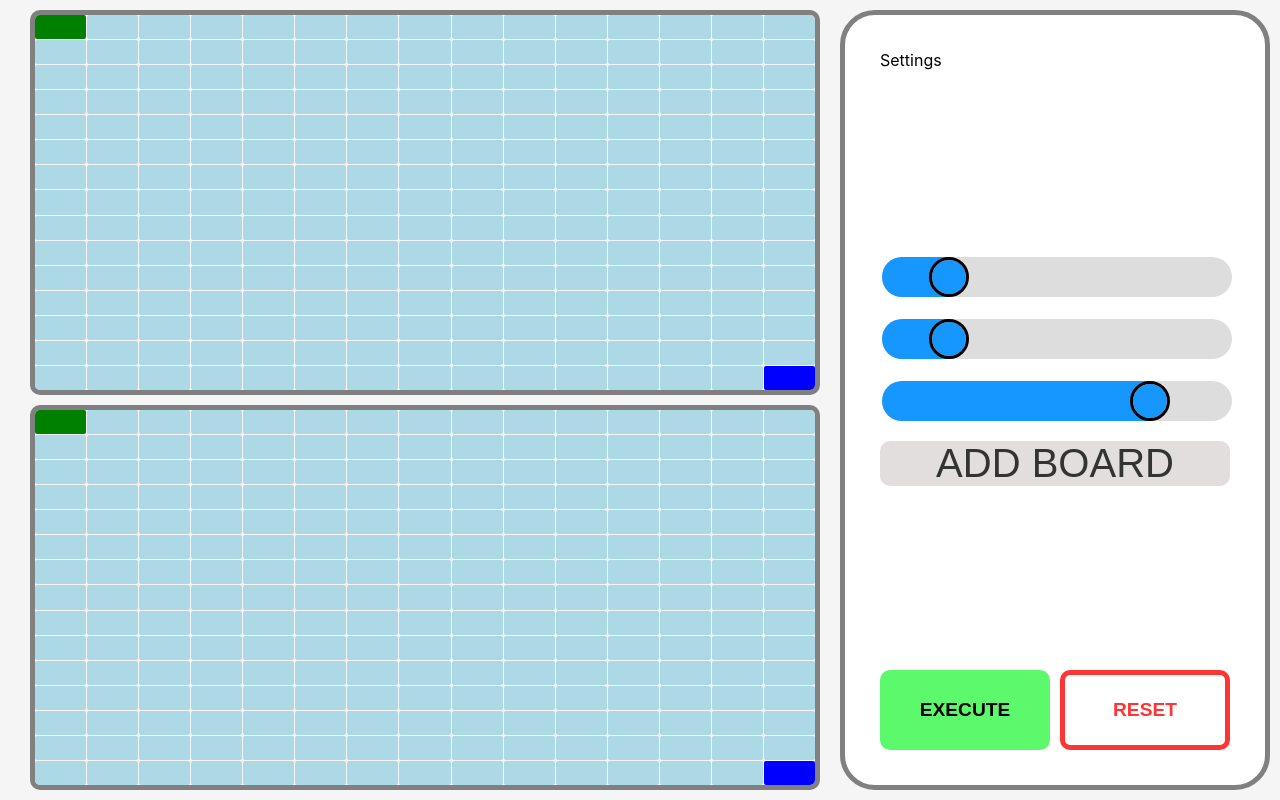
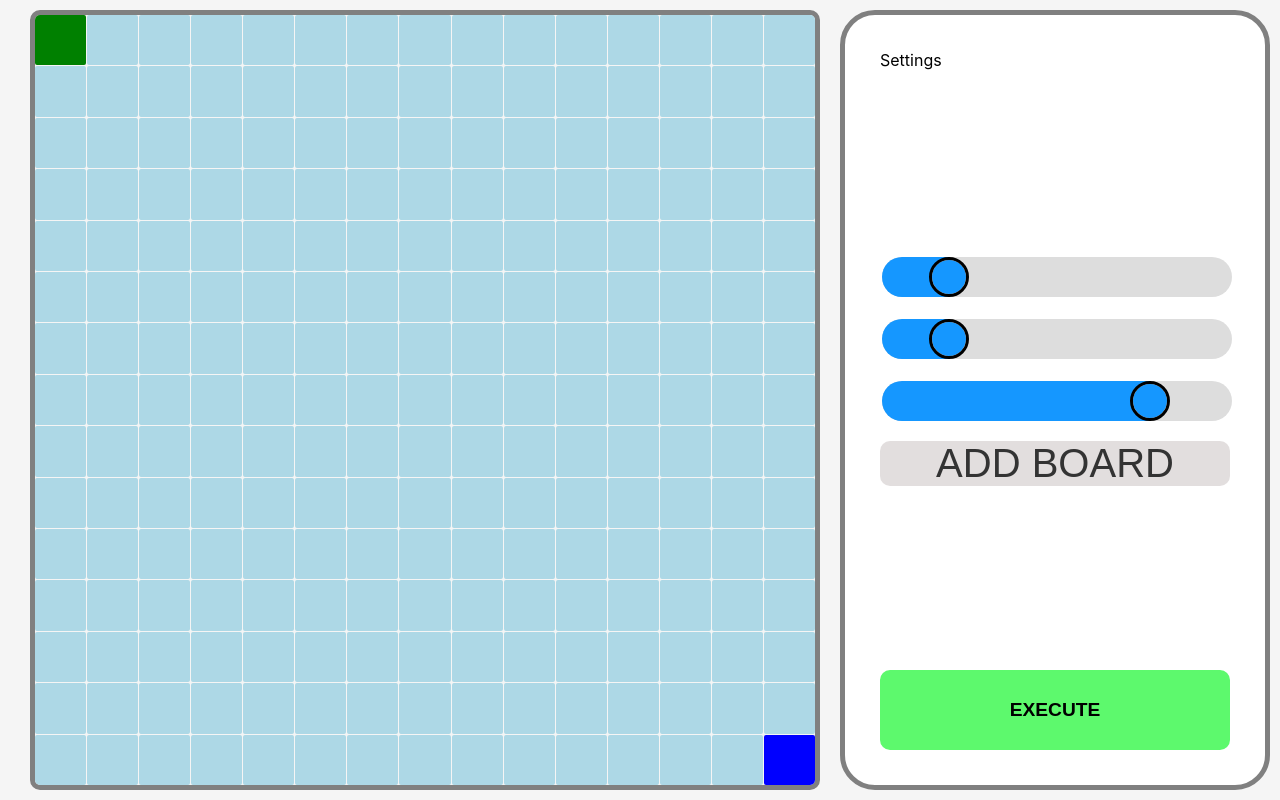
Before and after one commit to NenkoPakov/AlgorithmsVisualizer, a React (Create React App) app: page / in a window 1280 px wide. Built offline with nearby package versions, Linux system fonts and the light colour scheme.

Commit message:
Fixed some issues

```diff
--- a/src/components/Actions.tsx
+++ b/src/components/Actions.tsx
@@ -17,12 +17,34 @@ function Actions({ delayFunc }: any) {
     const boardContext = useBoardContext();
     const boardUpdateContext = useBoardUpdateContext();
 
+    const stepFurther = async () => {
+        Object.keys(boardContext.boards).forEach(key => {
+            boardUpdateContext.dispatch({ type: ActionTypes.STEP_FURTHER, payload: key });
+        })
+    };
+
+    const stepBack = async () => {
+        Object.keys(boardContext.boards).forEach(key => {
+            boardUpdateContext.dispatch({ type: ActionTypes.STEP_BACK, payload: key });
+        })
+    };
+
+    const resetFunc = async () => {
+        //stop the while loop in startAnimation method
+        boardUpdateContext.handleExecutionCancellation(true);
+        boardUpdateContext.dispatch({ type: ActionTypes.RESET });
+        //set isInExecution = false to show the default buttons for start
+        boardUpdateContext.handleExecutionCancellation(false);
+    };
+
     const startAnimation = async () => {
         boardUpdateContext.handleExecutionCancellation(false);
         boardUpdateContext.dispatch({ type: ActionTypes.START_EXECUTION })
 
         while (!boardContext.isExecutionCancelled.current) {
-            boardUpdateContext.dispatch({ type: ActionTypes.STEP_FURTHER });
+            Object.keys(boardContext.boards).forEach(key => {
+                boardUpdateContext.dispatch({ type: ActionTypes.STEP_FURTHER, payload: key });
+            })
 
             await delayFunc();
         }
@@ -35,8 +57,9 @@ function Actions({ delayFunc }: any) {
             {boardContext.isExecutionCancelled.current
                 ? <>
                     <Button key='continue' text='continue' handleClickFunc={() => startAnimation()} isForStart={true} >Continue</Button>
-                    <Button key='continue' text='next' handleClickFunc={() => boardUpdateContext.dispatch({ type: ActionTypes.STEP_FURTHER })} isForStart={true} >Next</Button>
-                    <Button key='continue' text='prev' handleClickFunc={() => boardUpdateContext.dispatch({ type: ActionTypes.STEP_BACK })} isForStart={true} >Previous</Button>
+                    <Button key='continue' text='next' handleClickFunc={() => stepFurther()} isForStart={true} >Next</Button>
+                    <Button key='continue' text='prev' handleClickFunc={() => stepBack()} isForStart={true} >Previous</Button>
+                    <Button key='reset' text='reset' handleClickFunc={() => resetFunc()} isForStart={false} >Reset</Button>
                 </>
                 : !boardContext.isInExecution
                     ? <>
@@ -44,9 +67,10 @@ function Actions({ delayFunc }: any) {
                     </>
                     : <>
                         <Button key='pause' text='pause' handleClickFunc={() => boardUpdateContext.handleExecutionCancellation(true)} isForStart={false} >Pause</Button>
+                        <Button key='reset' text='reset' handleClickFunc={() => resetFunc()} isForStart={false} >Reset</Button>
                     </>
             }
-            <Button key='reset' text='reset' handleClickFunc={() => {boardUpdateContext.handleExecutionCancellation(false), boardUpdateContext.dispatch({ type: ActionTypes.RESET })}} isForStart={false} >Reset</Button>
+            {/* <Button key='reset' text='reset' handleClickFunc={() => { boardUpdateContext.handleExecutionCancellation(true), boardUpdateContext.dispatch({ type: ActionTypes.RESET }) }} isForStart={false} >Reset</Button> */}
         </ButtonWrapper>
     )
 }
--- a/src/components/BoardContext.tsx
+++ b/src/components/BoardContext.tsx
@@ -1,17 +1,18 @@
 import React, { useContext, useRef } from 'react'
-import breadthFirstSearch from '../services/breadthFirstSearch';
-import greedyBestFirstSearch from '../services/greedyBestFirstSearch';
+import { Algorithms } from '../services/common';
 
 const BoardContext = React.createContext<any>('');
 const BoardUpdateContext = React.createContext<any>('');
+
+interface BoardsIteration {
+    [name: string]: number
+}
 
 interface State {
     isDrawingWallAction: boolean,
     isUnmarkWallAction: boolean,
     isInExecution: boolean,
-    boardsIterationIndex: number[],
-    boardsAlgorithm:Function[],
-    iteration: number,
+    boards: BoardsIteration,
 }
 
 export const ActionTypes = {
@@ -32,15 +33,13 @@ function reducer(state: State, action: any) {
     switch (action.type) {
 
         case ActionTypes.ADD_BOARD:
-            const boardAlgorithmFunc = action.payload;
-            state.boardsAlgorithm.push(boardAlgorithmFunc);
-            state.boardsIterationIndex.push(-1);
+            const addBoardKey = action.payload as keyof typeof Algorithms;
+            state.boards[addBoardKey] = 0;
             return { ...state };
 
         case ActionTypes.REMOVE_BOARD:
-            const boardIndex = action.payload;
-            state.boardsAlgorithm.splice(boardIndex, 1);
-            state.boardsIterationIndex.splice(boardIndex, 1);
+            const removeBoardKey = action.payload as keyof typeof Algorithms;
+            delete state.boards[removeBoardKey];
             return { ...state };
 
         case ActionTypes.START_DRAWING_WALL_ACTION:
@@ -62,13 +61,16 @@ function reducer(state: State, action: any) {
             return { ...state, isInExecution: false };
 
         case ActionTypes.STEP_FURTHER:
-            return { ...state, iteration: ++state.iteration };
+            const stepFurtherBoardKey = action.payload as keyof typeof Algorithms;
+            return { ...state, iteration: ++state.boards[stepFurtherBoardKey] };
 
         case ActionTypes.STEP_BACK:
-            return { ...state, iteration: --state.iteration };
+            const stepBackBoardKey = action.payload as keyof typeof Algorithms;
+            return { ...state, iteration: --state.boards[stepBackBoardKey] };
 
         case ActionTypes.RESET:
-            return { ...state, isInExecution: false, iteration: -1 };
+            Object.keys(state.boards).map(key => state.boards[key] = -1);
+            return { ...state, isInExecution: false };
 
         default:
             return state;
@@ -88,9 +90,10 @@ function BoardProvider({ children }: any) {
         isDrawingWallAction: false,
         isUnmarkWallAction: false,
         isInExecution: false,
-        boardsAlgorithm: [breadthFirstSearch, greedyBestFirstSearch],
-        boardsIterationIndex: [-1, -1],
-        iteration: -1
+        boards: {
+            'BFS': 0,
+            // 'Greedy Best FS': -1,
+        },
     };
 
     const [state, dispatch] = React.useReducer(reducer, initState);
@@ -102,7 +105,7 @@ function BoardProvider({ children }: any) {
     }
 
     return (
-        <BoardContext.Provider value={{ ...state, isExecutionCancelled: isExecutionCancelled.current }}>
+        <BoardContext.Provider value={{ ...state, isExecutionCancelled }}>
             <BoardUpdateContext.Provider value={{ dispatch, handleExecutionCancellation }}>
                 {children}
             </BoardUpdateContext.Provider>
--- a/src/components/BoardManager.tsx
+++ b/src/components/BoardManager.tsx
@@ -282,17 +282,7 @@ function BoardManager() {
     return (
         <>
             <BoardContainer>
-                {/* <Board
-              boardRows={state.boardRows}
-              boardCols={state.boardCols}
-              wallNodes={state.wallNodes}
-              startNode={state.startNode}
-              finishNode={state.finishNode}
-              recentlyVisitedNodes={[]}
-              algorithmFunc={breadthFirstSearch}
-              delayFunc={delayFunc}
-            parentDispatch={dispatch}/> */}
-                {boardContext.boardsAlgorithm.map((algorithm: Function) =>
+                {Object.keys(boardContext.boards).map((key :string) =>
                     <Board
                         boardRows={state.boardRows}
                         boardCols={state.boardCols}
@@ -300,7 +290,7 @@ function BoardManager() {
                         startNode={state.startNode}
                         finishNode={state.finishNode}
                         recentlyVisitedNodes={[]}
-                        algorithmFunc={algorithm}
+                        algorithmKey={key as keyof typeof Algorithms}
                         delayFunc={delayFunc}
                         parentDispatch={dispatch}
                     />
@@ -320,7 +310,7 @@ function BoardManager() {
                         <ul>
                             {
                                 Object.keys(Algorithms).map((algorithm: string) =>
-                                    <li onClick={() => boardUpdateContext.dispatch({ type: ContextActionTypes.ADD_BOARD, payload: Algorithms[algorithm as keyof typeof Algorithms] })}>
+                                    <li onClick={() => boardUpdateContext.dispatch({ type: ContextActionTypes.ADD_BOARD, payload: algorithm })}>
                                         {algorithm}
                                     </li>)
                             }
--- a/src/interfaces/Board.interface.ts
+++ b/src/interfaces/Board.interface.ts
@@ -1,9 +1,10 @@
+import { Algorithms } from "../services/common"
 import { Node } from "./Cell.interface"
 
 export interface BoardProps {
     startNode:Node,
     finishNode:Node,
-    algorithmFunc: Function,
+    algorithmKey: keyof typeof Algorithms,
     delayFunc: Function,
     boardRows: number,
     boardCols: number,
--- a/src/services/greedyBestFirstSearch.tsx
+++ b/src/services/greedyBestFirstSearch.tsx
@@ -3,50 +3,56 @@ import { Node } from '../interfaces/Cell.interface';
 import { getValidNeighbors, areEqual, heuristic } from './common';
 
 
-function* greedyBestFirstSearch(wallMatrix: boolean[][], startNode: Node, finishNode: Node) {
-    // let tempMatrix: any = wallMatrix.map((row: boolean[], rowIndex: number) => row.map((isWall: boolean, colIndex: number) => {
-    //     return {
-    //         row: rowIndex,
-    //         col: colIndex,
-    //         isVisited: false,
-    //         //ensure finish node is not marked with true in wallNodes matrix
-    //         isWall: (finishNode.row == rowIndex && finishNode.col == colIndex ? false : isWall)
-    //     }
-    // }));
+const greedyBestFirstSearch = async (wallMatrix: boolean[][], startNode: Node, finishNode: Node) => {
+    let tempMatrix: any = wallMatrix.map((row: boolean[], rowIndex: number) => row.map((isWall: boolean, colIndex: number) => {
+        return {
+            row: rowIndex,
+            col: colIndex,
+            isVisited: false,
+            //ensure finish node is not marked with true in wallNodes matrix
+            isWall: (finishNode.row == rowIndex && finishNode.col == colIndex ? false : isWall)
+        }
+    }));
 
-    // const frontier: { node: Node, priority: number }[] = [];
-    // frontier.push({ node: startNode, priority: 0 });
+    const frontier: { node: Node, priority: number }[] = [];
+    frontier.push({ node: startNode, priority: 0 });
 
-    // const comeFrom: ComeFrom = {};
+    const comeFrom: ComeFrom[] = [];
 
-    // let isTargetFound = false;
-    // let iteration=0;
-    // comeFrom[`${startNode.row}-${startNode.col}`] = { parent: undefined, value: heuristic(startNode, finishNode), iteration };
+    let isTargetFound = false;
+    let iteration = 0;
 
-    // while (frontier.length && !isTargetFound) {
-    //     const currentNode: { node: Node, priority: number } = frontier.shift()!;
+    let obj: any = {};
+    comeFrom.push(obj);
+    obj[`${startNode.row}-${startNode.col}`] = { parent: undefined, value: heuristic(startNode, finishNode) };
 
-    //     tempMatrix[currentNode.node.row][currentNode.node.col].isVisited = true;
-    //     const graphNeighbors: Node[] = getValidNeighbors(tempMatrix, currentNode.node);
+    while (frontier.length && !isTargetFound) {
+        const currentNode: { node: Node, priority: number } = frontier.shift()!;
 
-    //     // const roundComeFrom: ComeFrom = {};
+        tempMatrix[currentNode.node.row][currentNode.node.col].isVisited = true;
+        const graphNeighbors: Node[] = getValidNeighbors(tempMatrix, currentNode.node);
 
-    //     graphNeighbors.forEach(neighbor => {
-    //         tempMatrix[neighbor.row][neighbor.col].isVisited = true;
+        iteration++;
+        comeFrom.push({});
 
-    //         const priority = heuristic(finishNode, neighbor);
-    //         frontier.push({ node: neighbor, priority });
-    //         comeFrom[`${neighbor.row}-${neighbor.col}`] = { parent: `${currentNode.node.row}-${currentNode.node.col}`, value: priority, iteration }
+        graphNeighbors.forEach(neighbor => {
+            tempMatrix[neighbor.row][neighbor.col].isVisited = true;
 
-    //         // roundComeFrom[`${neighbor.row}-${neighbor.col}`] = { parent: `${currentNode.node.row}-${currentNode.node.col}`, value: priority, iteration };
+            const priority = heuristic(finishNode, neighbor);
+            frontier.push({ node: neighbor, priority });
 
-    //         if (areEqual(neighbor, finishNode)) isTargetFound = true;
-    //     });
+            comeFrom[iteration][`${neighbor.row}-${neighbor.col}`] = { parent: `${currentNode.node.row}-${currentNode.node.col}`, value: priority }
 
-    //     frontier.sort((prev, next) => prev.priority - next.priority);
+            if (areEqual(neighbor, finishNode)) isTargetFound = true;
+        });
 
-    //     // yield roundComeFrom;
-    // }
+        frontier.sort((prev, next) => prev.priority - next.priority);
+
+        // yield roundComeFrom;
+        iteration++;
+    }
+
+    return comeFrom;
 };
 
 export default greedyBestFirstSearch;
```
Also changed, not shown: src/components/Board.tsx (+6 -6 lines), src/services/breadthFirstSearch.tsx (+2 -11 lines), src/services/common.tsx (line endings or trailing spaces).
